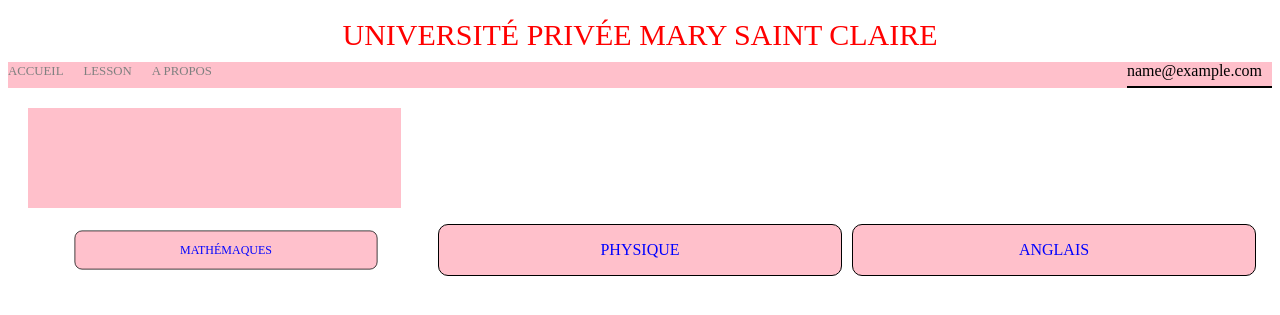
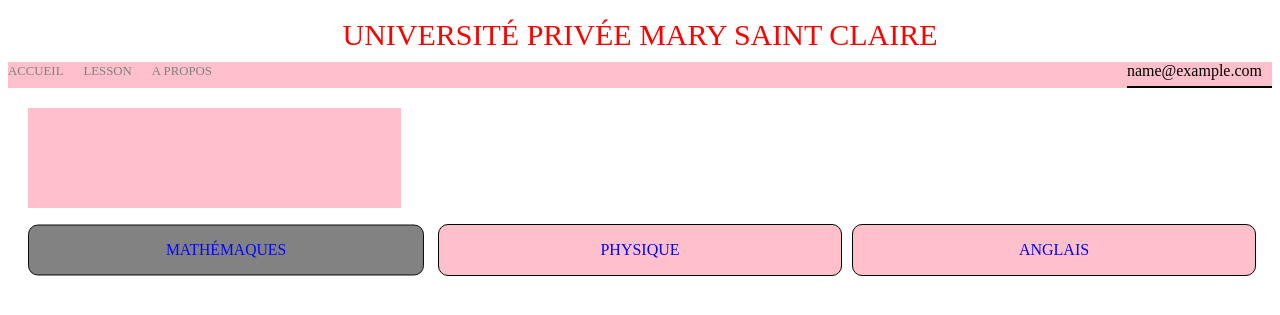
Before and after one commit to Yugo19/Univ-website, a PHP site: page /online-classes.php in a window 1280 px wide, with the pointer over the restyled element. Shown: the top 315 px of the page. Run offline with PHP 8.4, Linux system fonts and the light colour scheme; the visitor is signed in with stand-in values (Sample User, id 1); data that the repository does not hold is empty.

Commit message:
new update in the css for online-classes

```diff
--- a/styles.css
+++ b/styles.css
@@ -99,8 +99,6 @@
     .right-side a :hover {
         display: block;
     }
-
-
     /*Login-page*/
 
     .Form {
@@ -151,8 +149,6 @@
         padding: 5px;
         box-sizing: border-box;
     }
-
-
     /*series pages*/
 
     .items-container {
@@ -239,8 +235,6 @@
         transition: 1s;
         filter: brightness(10%);
     }
-
-
     /*medioa queries*/
 
     @media (max-width:600px) {
@@ -258,11 +252,7 @@
             grid-gap: 10px;
         }
     }
-
-
     /*login pages*/
-
-
     /*Table*/
 
     table {
@@ -332,7 +322,8 @@ tr:nth-child(even) {
     }
 
     .Lesson>div:hover {
-    transform: scale(0.75);
+        transform: scale(0.98);
         opacity: 0.98;
-    transition: 1s;
+        transition: 0.58s;
+        background-color: gray;
     }
```
Lines whose indentation alone changed are shown as unchanged.
